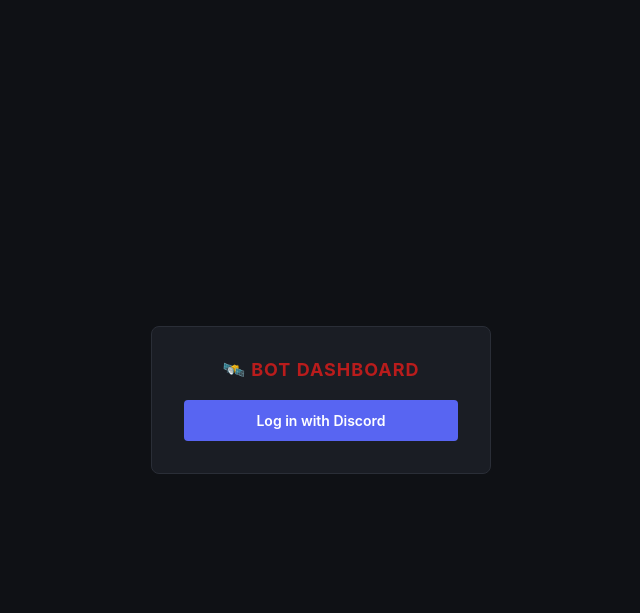
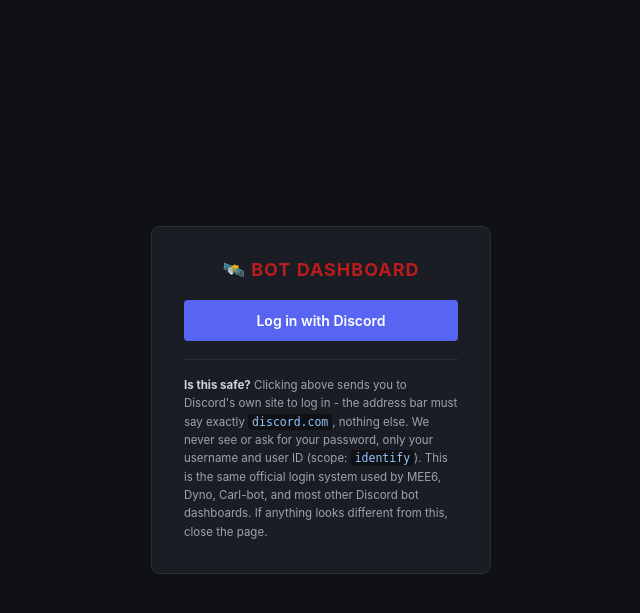
Before and after one commit to Superluks5/sw_announcement_bot, a Flask app: template dashboard/templates/login.html in a window 1280 px wide. Shown: the top 613 px of the page, without its empty margins (319-959 px from the left). Run offline with Flask 3, Linux system fonts and the light colour scheme; the template is opened without the code that fills it: most values are stand-ins (such as "Sample title", 1, 10 or a date in 2020).

Commit message:
Add trust/verification note to dashboard login page

```diff
--- a/dashboard/templates/login.html
+++ b/dashboard/templates/login.html
@@ -47,6 +47,17 @@
             font-size: 13px;
             margin-bottom: 14px;
         }
+        .trust-note {
+            margin-top: 18px;
+            padding-top: 16px;
+            border-top: 1px solid #2a2e37;
+            text-align: left;
+            color: #9ca3af;
+            font-size: 11.5px;
+            line-height: 1.6;
+        }
+        .trust-note strong { color: #d1d5db; }
+        .trust-note code { color: #93c5fd; background: #0f1115; padding: 1px 4px; border-radius: 3px; }
     </style>
 </head>
 <body>
@@ -58,6 +69,10 @@
             {% endfor %}
         {% endwith %}
         <a class="discord-btn" href="{{ auth_url }}">Log in with Discord</a>
+
+        <div class="trust-note">
+            <strong>Is this safe?</strong> Clicking above sends you to Discord's own site to log in - the address bar must say exactly <code>discord.com</code>, nothing else. We never see or ask for your password, only your username and user ID (scope: <code>identify</code>). This is the same official login system used by MEE6, Dyno, Carl-bot, and most other Discord bot dashboards. If anything looks different from this, close the page.
+        </div>
     </div>
 </body>
 </html>
```
